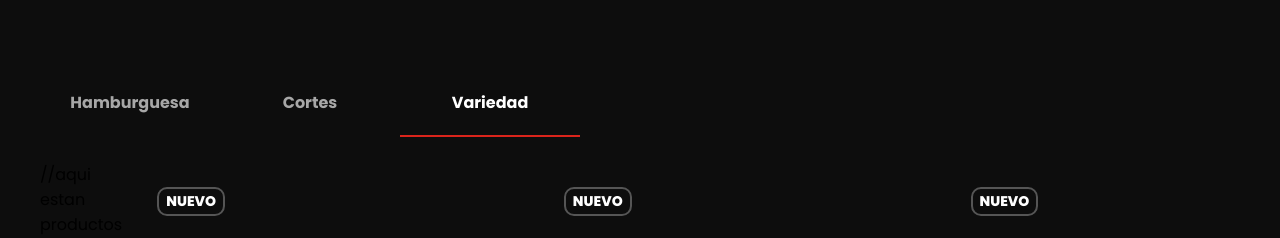
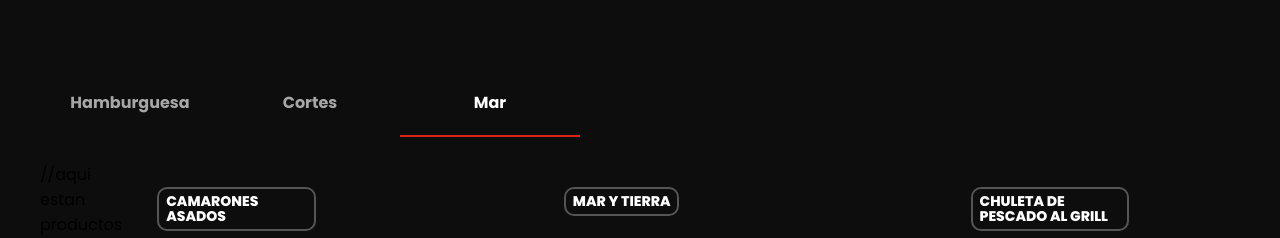
Before and after one commit to JoelDrart/VentaDeAsados, a plain HTML site: page index.html in a window 1280 px wide. Shown: the part 774-1012 px from the top of the page. Drawn offline with nearby package versions, Linux system fonts and the light colour scheme.

Commit message:
actualizar

```diff
--- a/index.html
+++ b/index.html
@@ -241,7 +241,7 @@
           </div>
 
           <input type="radio" name="tabs" id="tab3" checked="checked" class="tabInput" value="3">
-          <label for="tab3">Variedad</label>
+          <label for="tab3">Mar</label>
           <div class="tab">
             <div class="swiper mySwiper-2" id="swiper3">
               <div class="swiper-wrapper">//aqui estan productos
@@ -249,7 +249,7 @@
                 <div class="swiper-slide">
                   <div class="product">
                     <div class="product-img">
-                        <h4>Nuevo</h4>
+                        <h4>Camarones asados</h4>
                         <img src="images/food7.png" alt="">
                     </div>
                     <div class="product-txt">
@@ -263,7 +263,7 @@
                 <div class="swiper-slide">
                     <div class="product">
                       <div class="product-img">
-                          <h4>Nuevo</h4>
+                          <h4>Mar y tierra</h4>
                           <img src="images/food8.png" alt="">
                       </div>
                       <div class="product-txt">
@@ -277,7 +277,7 @@
                 <div class="swiper-slide">
                     <div class="product">
                         <div class="product-img">
-                            <h4>Nuevo</h4>
+                            <h4>Chuleta de pescado al grill</h4>
                             <img src="images/food9.png" alt="">
                         </div>
                         <div class="product-txt">
```
Also changed, not shown: images/food5.png, images/food6.png, images/food7.png, images/food8.png, images/food9.png.
